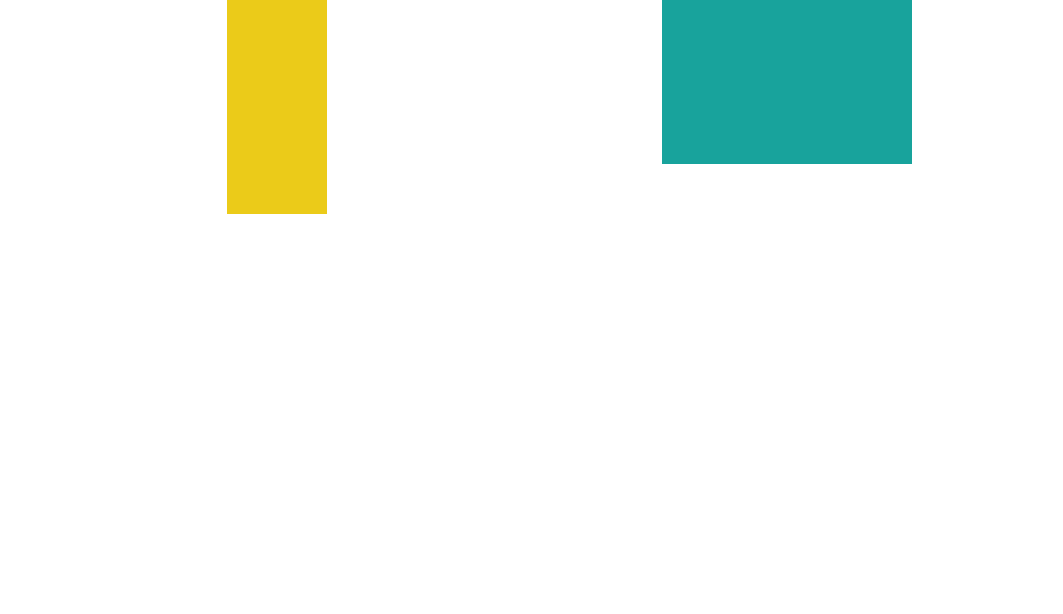
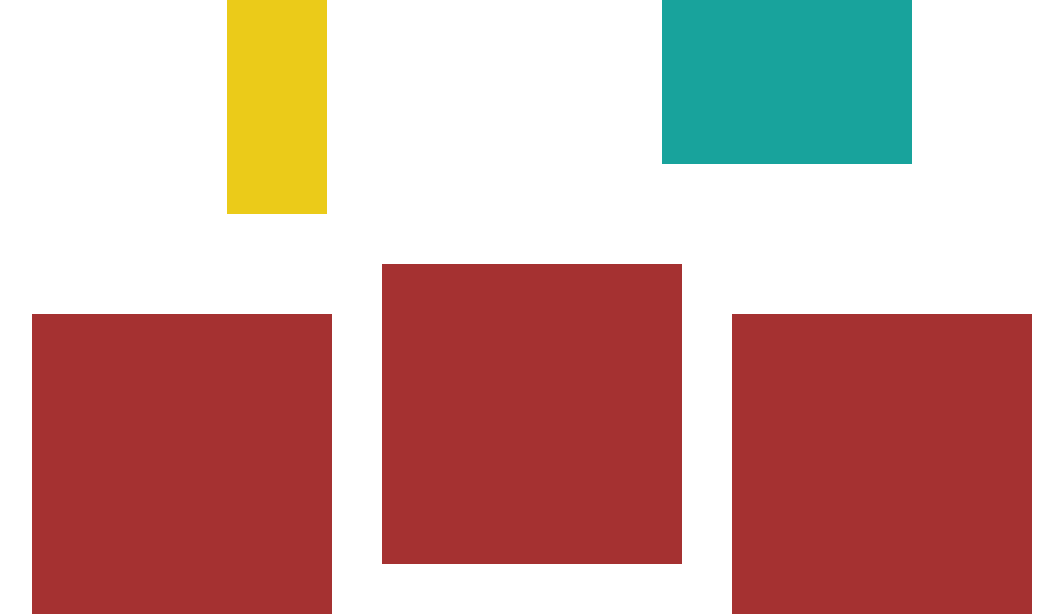
Before and after one commit to Kreceo/Archived-Beginner-Projects, a PHP site: page / in a window 1280 px wide. Shown: the part 2880-3494 px from the top of the page, without its empty margins (108-1171 px from the left). Before the commit the page ends 3094 px from the top, so only its background shows below. Run offline with PHP 8.4, Linux system fonts and the light colour scheme; some web fonts are replaced.

Commit message:
Section 7 Template

```diff
--- a/Websites/Website-1/css/index.css
+++ b/Websites/Website-1/css/index.css
@@ -395,7 +395,8 @@
 
 .section1-top {
   widows: 100%;
-  margin-left: 250px
+  max-width: 1020px;
+  margin-left: 200px
 }
 
 .section1-bottom {
@@ -560,3 +561,42 @@
   height: 600px;
   background-color: #18a39c;
 }
+
+/* Section 7 Classes */
+
+.section7-container {
+    width: 100%;
+    max-width: 1020px;
+    display: flex;
+    flex-wrap: wrap;
+    flex-direction: row;
+    justify-content: center;
+    align-content: center;
+}
+
+.section7-box1 {
+  width:100%;
+  max-width: 300px;
+  height: 300px;
+  background-color: #a53131;
+  margin-top: 100px;
+}
+
+.section7-box2 {
+  width:100%;
+  max-width: 300px;
+  height: 300px;
+  background-color: #a53131;
+  margin-top: 50px;
+  margin-left: 50px;
+  margin-right: 50px;
+}
+
+.section7-box3 {
+  width:100%;
+  max-width: 300px;
+  height: 300px;
+  background-color: #a53131;
+  margin-top: 100px;
+
+}
--- a/Websites/Website-1/index.html
+++ b/Websites/Website-1/index.html
@@ -213,6 +213,26 @@
 
 <!-- Section 6 - End -->
 
+<!-- Section 7 - Start -->
+
+    <div class="section7-container">
+
+        <div class="section7-box1">
+
+        </div>
+
+        <div class="section7-box2">
+
+        </div>
+
+        <div class="section7-box1">
+
+        </div>
+
+    </div>
+
+<!-- Section 7 - End -->
+
     </div>
 
 </body>
```
